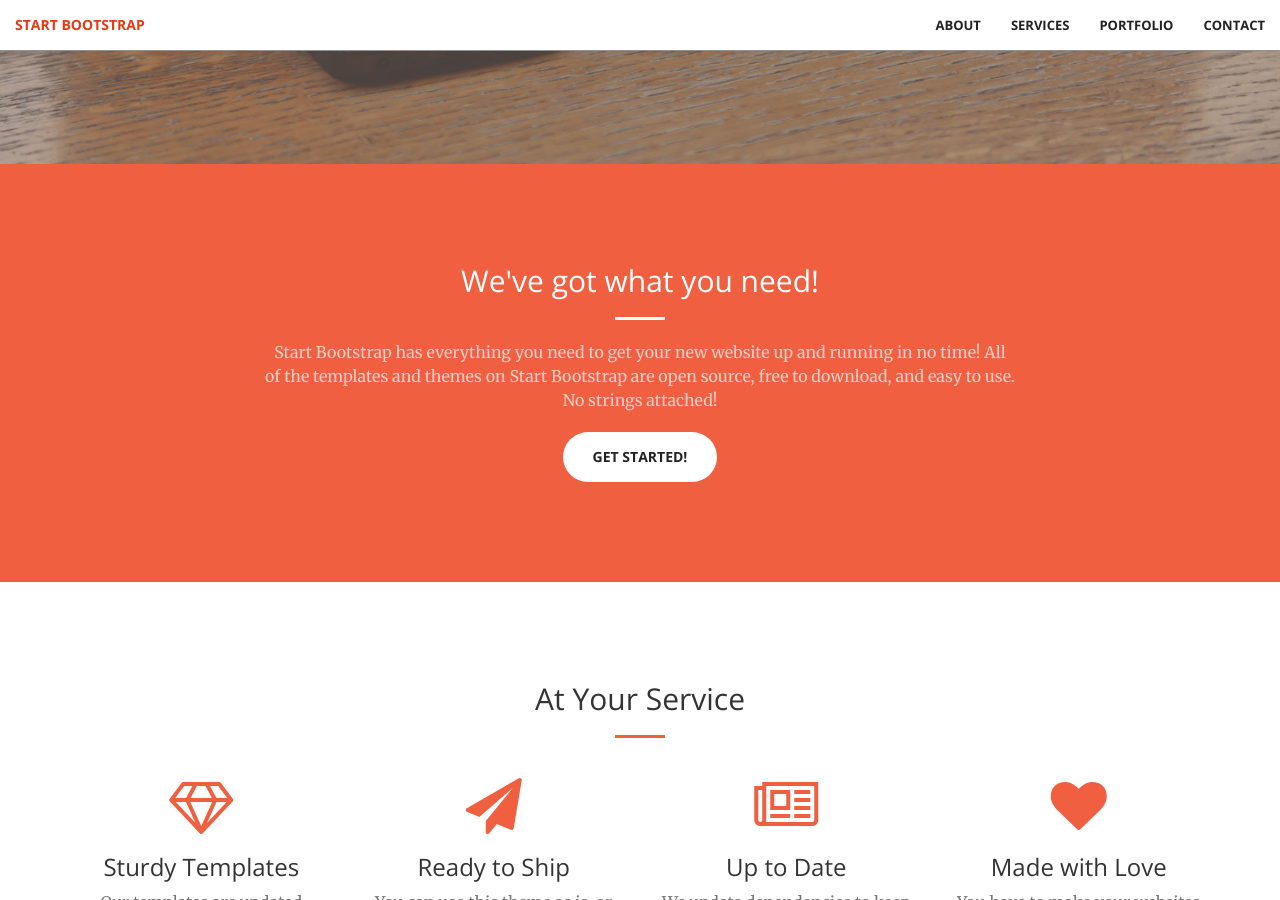
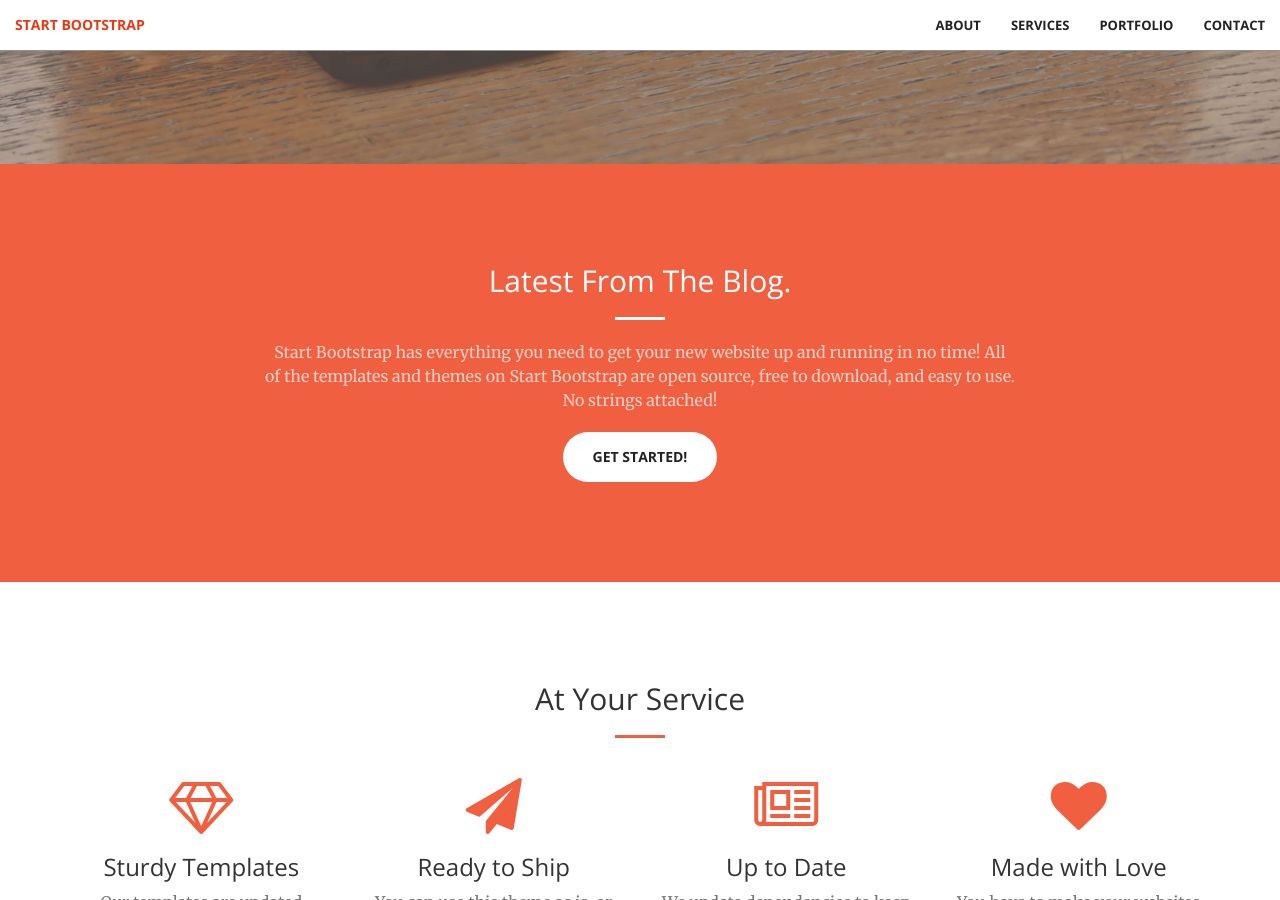
Before and after one commit to allen108108/allen108108.github.io, a Jekyll site: the page built from index.html, in a window 1280 px wide and 900 px high, scrolled down 736 px. Built offline with Jekyll 4.4.1, drawn with Linux system fonts in a browser that asks for light colours.

Commit message:
first commit

```diff
--- a/_includes/call-to-action.html
+++ b/_includes/call-to-action.html
@@ -2,9 +2,11 @@
     <div class="container">
         <div class="row">
             <div class="col-lg-8 col-lg-offset-2 text-center">
-                <h2 class="section-heading">We've got what you need!</h2>
+                <h2 class="section-heading">Latest From The Blog.</h2>
                 <hr class="light">
-                <p class="text-faded">Start Bootstrap has everything you need to get your new website up and running in no time! All of the templates and themes on Start Bootstrap are open source, free to download, and easy to use. No strings attached!</p>
+                <p class="text-faded">Start Bootstrap has everything you need to get your new website up and running in
+                    no time! All of the templates and themes on Start Bootstrap are open source, free to download, and
+                    easy to use. No strings attached!</p>
                 <a href="#" class="btn btn-default btn-xl">Get Started!</a>
             </div>
         </div>
```
